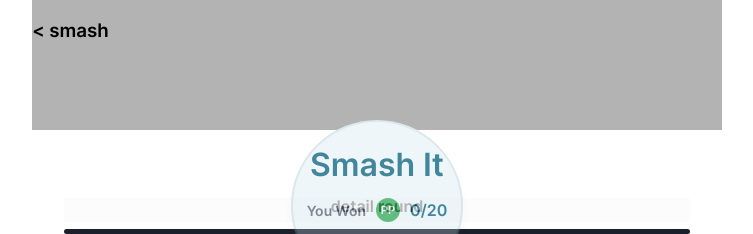
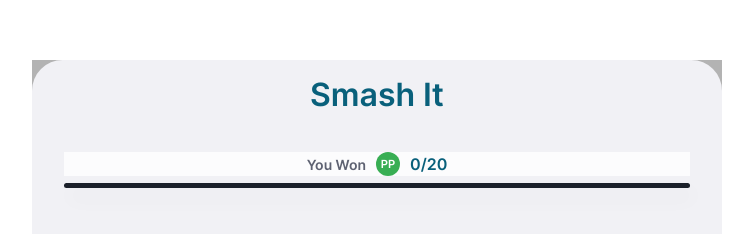
Before and after one commit to JustinFEdev/tournament-react, a React (Create React App) app: page /smash in a window 1280 px wide. Shown: the top 234 px of the page, without its empty margins (263-1016 px from the left). Built offline with nearby package versions, Linux system fonts and the light colour scheme.

Commit message:
10/21 update

```diff
--- a/src/components/details/PriceDetail.js
+++ b/src/components/details/PriceDetail.js
@@ -133,6 +133,15 @@
               <div className="prize-text">
                 Prize Break-up
               </div>
+              <div
+                style={{
+                  minHeight: 320,
+                  height: "50vh",
+                  overflow: "hidden",
+                  overflowY: "scroll",
+                  paddingBottom: "13%",
+                }}
+              >
                 {rankData.map((info) => (
                   <>
                     <div
@@ -169,6 +178,7 @@
                   </>
                 ))}
               </div>
+            </div>
             {/* Join button */}
             <div
               style={{
@@ -187,8 +197,8 @@
                   width: "100%",
                   height: "100%",
                   opacity: 0.8,
-                  backgroundImage:
-                    "linear-gradient(to top, #fff 110%, rgba(255, 255, 255, 0) 21%)",
+                  // backgroundImage:
+                  //   "linear-gradient(to top, #fff 110%, rgba(255, 255, 255, 0) 21%)",
                 }}
               />
               <div
--- a/src/components/details/details.scss
+++ b/src/components/details/details.scss
@@ -11,7 +11,7 @@
 // detail
 .detail-img-layout {
   position: absolute;
-  height: 130px;
+  height: 180px;
   width: 100%;
   opacity: 0.3;
   background-color: #000;
@@ -30,7 +30,11 @@
 
 .detail-body-container {
   position: relative;
-  padding: 130px 32px 48px 32px;
+  margin-top: 60px;
+  padding: 0 32px 48px 32px;
+  border-radius: 30.7px;
+  background-color: #f1f1f5;
+  z-index: 100;
 }
 
 .detail-body-toparea {
@@ -39,7 +43,7 @@
   text-align: center;
 }
 .detail-point-text {
-  margin: 15px 0 8.4px 0;
+  padding: 15px 0 8.4px 0;
   color: #09607b;
   text-transform: capitalize;
 }
@@ -61,7 +65,7 @@
   justify-content: space-around;
   padding: 20px 6px 3px 6px;
   border-radius: 15px;
-  border: 1px solid;
+  background-color: #fff;
 }
 .icon-wrapper {
   height: 100%;
@@ -99,7 +103,6 @@
   color: var(--neutral-1);
 }
 .prize-rank-layout {
-  border: 1px solid #a7ccd5;
   padding: 9px 16px;
   display: flex;
   justify-content: space-between;
--- a/src/components/layout.scss
+++ b/src/components/layout.scss
@@ -154,6 +154,23 @@
   // align-items: center;
   text-align: center;
   // width: 100%;
+}
+
+.live-livestatus {
+  // width: 80px;
+  height: 26px;
+  font-size: 13px;
+  font-weight: 500;
+  padding: 0px 15px;
+  margin: 12px 0 0 12px;
+  border-radius: 8px;
+  color: #fff;
+  background-color: #e62b2b;
+  display: flex;
+  justify-content: center;
+  align-items: center;
+  font-family: Inter;
+  text-transform: capitalize;
 }
 
 //continue & weeckly slide
@@ -343,7 +360,7 @@
   height: 100%;
   overflow: hidden;
   z-index: 1000;
-  padding: 0 0 44px 0;
+  // padding: 0 0 44px 0;
   // border: 1px solid blue;
   -ms-overflow-style: none; /* IE and Edge */
   scrollbar-width: none; /* Firefox */
--- a/src/components/slides/LiveSlide.js
+++ b/src/components/slides/LiveSlide.js
@@ -43,6 +43,7 @@
                           {info.status === "live" && (
                             <>
                               <img
+                                className="live-icon"
                                 style={{
                                   width: 24,
                                   height: 24,
--- a/src/components/slides/slide.scss
+++ b/src/components/slides/slide.scss
@@ -14,22 +14,7 @@
   display: flex;
   justify-content: flex-start;
 }
-.live-livestatus {
-  // width: 80px;
-  height: 26px;
-  font-size: 13px;
-  font-weight: 500;
-  padding: 0px 15px;
-  margin: 12px 0 0 12px;
-  border-radius: 8px;
-  color: #fff;
-  background-color: #e62b2b;
-  display: flex;
-  justify-content: center;
-  align-items: center;
-  font-family: Inter;
-  text-transform: capitalize;
-}
+
 .live-timestatus {
   width: 85px;
   height: 24px;
```
Lines whose indentation alone changed are shown as unchanged.
